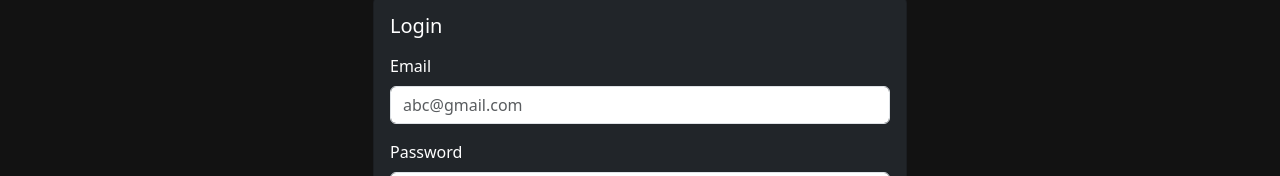
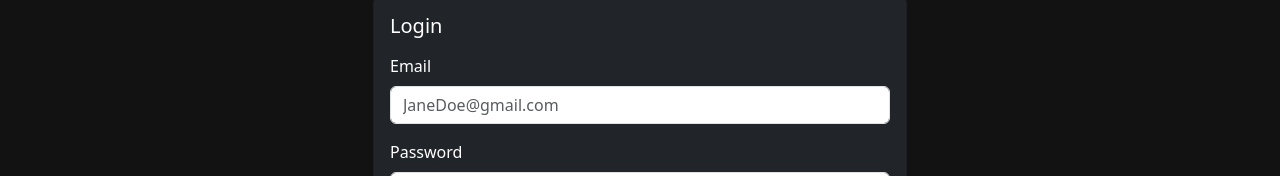
Before and after one commit to junhaoxu1/YourGameList, a React (Vite) app in the folder examen/: page /login in a window 1280 px wide. Shown: the part 133-309 px from the top of the page. Built offline with nearby package versions, Linux system fonts and the light colour scheme; no server answers.

Commit message:
changed placeholder

```diff
--- a/examen/src/pages/LoginPage.tsx
+++ b/examen/src/pages/LoginPage.tsx
@@ -54,7 +54,7 @@ const LoginPage = () => {
 								<Form.Group controlId="email" className="mb-3">
 									<Form.Label>Email</Form.Label>
 									<Form.Control
-										placeholder="abc@gmail.com"
+										placeholder="JaneDoe@gmail.com"
 										type="email"
 										{...register("email", {
 											required: "You have to enter your email",
```
